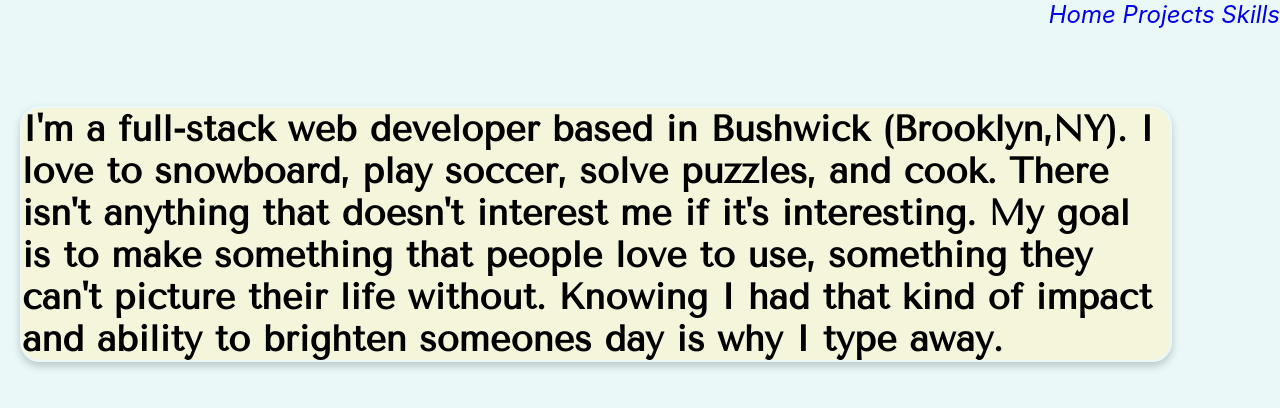
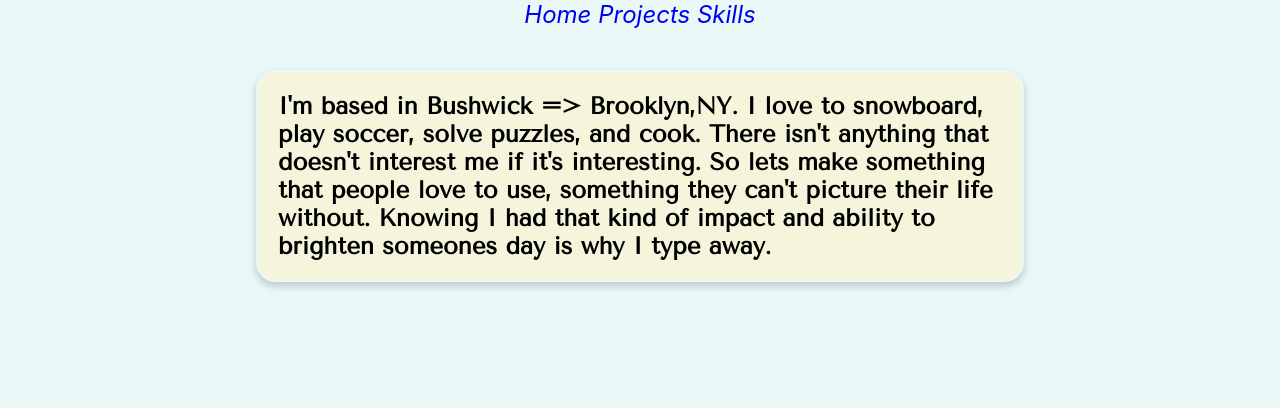
Before and after one commit to ojones311/personalwebsite, a React (Create React App) app in the folder personalwebsite/: page /about in a window 1280 px wide. Shown: the top 408 px of the page. Built offline with nearby package versions, Linux system fonts and the light colour scheme.

Commit message:
ui styling and spacing changes

```diff
--- a/personalwebsite/src/Components/About.jsx
+++ b/personalwebsite/src/Components/About.jsx
@@ -9,7 +9,7 @@ const About = () => {
             <animated.div style={fade}>
             <div className='bio-container'>
                 <p id='bio'>
-                    I'm a full-stack web developer based in Bushwick (Brooklyn,NY). I love to snowboard, play soccer, solve puzzles, and cook. There isn't anything that doesn't interest me if it's interesting. My goal is to make something that people love to use, something they can't picture their life without. Knowing I had that kind of impact and ability to brighten someones day is why I type away.
+                    I'm based in Bushwick {'=>'} Brooklyn,NY. I love to snowboard, play soccer, solve puzzles, and cook. There isn't anything that doesn't interest me if it's interesting. So lets make something that people love to use, something they can't picture their life without. Knowing I had that kind of impact and ability to brighten someones day is why I type away.
                 </p>
             </div>
             </animated.div>
--- a/personalwebsite/src/Components/Home.jsx
+++ b/personalwebsite/src/Components/Home.jsx
@@ -30,7 +30,7 @@ class Home extends Component {
         if(this.state.quoteState){
             return(
                 <div>
-                    <p>Dont like this quote? Click to fetch a new one</p>
+                    <p>Dont like this quote? Click to try a new one</p>
                 </div>
             )
         }
@@ -39,10 +39,12 @@ class Home extends Component {
         const {quote} = this.state
         return(
             <div className='home-page'>
-                <h1 id='home-heading'>Owen Jones </h1>
-                <h2 id='job-title'>Full Stack Web Developer</h2>
+                <div className='headings'>
+                    <h1 id='home-heading'>Hi, I'm Owen Jones and I'm a ......</h1>
+                    <h2 id='job-title'>Full Stack Web Developer</h2>
+                </div>
                 <div className='portfolio_info'>
-                    <img id='main-pic' src='./pics/portfolio_pic.jpg' alt='Profile' ></img>
+                    {/* <img id='main-pic' src='./pics/portfolio_pic.jpg' alt='Profile' ></img> */}
                     <About />
                 </div>
                 <div className='random-quote' onClick={this.changeQuote} onMouseEnter={()=> this.setState({quoteState: false })} onMouseLeave={()=> this.setState({ quoteState: true}) }>
--- a/personalwebsite/src/Components/NavBar.jsx
+++ b/personalwebsite/src/Components/NavBar.jsx
@@ -7,7 +7,6 @@ const NavBar = () => {
         <div className= 'nav-bar'>
             <nav id='nav'>
                 <Link to= "/"> Home </Link>{" "}
-                {/* <Link to= "/about"> About </Link>{" "} */}
                 <Link to= "/projects"> Projects </Link>{" "}
                 <Link to= "/skills"> Skills </Link>{" "}
             </nav>
--- a/personalwebsite/src/Components/ProjectCard.jsx
+++ b/personalwebsite/src/Components/ProjectCard.jsx
@@ -2,15 +2,15 @@ import React from 'react'
 import '../Styles/ProjectCard.css'
 
 const ProjectCard = (props) => {
-    const {id, name, mission, description, github, live, renderDescription} = props
+    const {id, name, mission, github, live} = props
     return (
         <div id='card'>
             <h2 id='proj-title'>{name}</h2>
             <p id={'mission' + id}>{mission}</p>
                 <div id='link-buttons' key={id}>
-                    <button id={name + '-githubbutton'} onClick={ () =>  window.location.href = github}>Github</button>
-                    <button id={name + '-livebutton'} onClick={() => { window.location.href = live}}>Live</button>
-            </div>
+                    <button id={name + '-githubbutton'} onClick={() =>  window.location.href = github}>Github</button>
+                    <button id={name + '-livebutton'} onClick={() => window.location.href = live}>Live</button>
+                </div>
         </div>
         )
 }
--- a/personalwebsite/src/Components/Skills.jsx
+++ b/personalwebsite/src/Components/Skills.jsx
@@ -1,10 +1,9 @@
 import React from 'react'
-import {useSpring, animated, useChain} from 'react-spring'
+import {useSpring, animated} from 'react-spring'
 import '../Styles/Skills.css'
 
 const Skills = () => {
     const fade = useSpring({opacity:1, from: {opacity:0}})
-
 
     return(
         <div>
@@ -32,8 +31,8 @@ const Skills = () => {
                     <div id='github-icon'>
                         <img src= './pics/GithubIcon.png' alt='GITHUB'></img>
                     </div>
-                    <div id='git-icon' alt='GIT'>
-                        <img src='./pics/GitIcon.png'></img>
+                    <div id='git-icon' >
+                        <img src='./pics/GitIcon.png' alt='GIT'></img>
                     </div>
                 </div>
             </animated.div>
--- a/personalwebsite/src/Styles/About.css
+++ b/personalwebsite/src/Styles/About.css
@@ -1,11 +1,13 @@
 .about-page {
-    width: 90%;
-    margin: 20px;
+    width: 60%;
+    margin: 0 auto;
 }
 
 #bio {
   font-family: 'Tenor Sans', sans-serif;
-  font-size: 36px;
+  margin: 0 auto;
+  padding: 20px;
+  font-size: 24px;
   font-weight: bold;
   background-color: beige;
   border-color:rgb(234, 248, 248);
--- a/personalwebsite/src/Styles/Home.css
+++ b/personalwebsite/src/Styles/Home.css
@@ -2,18 +2,24 @@
 .home-page {
     text-align: center;
     height: 100%;
-    /* width: 50%; */
 }
 
 #home-heading {
-    font-size: 72px;
-    text-align: center;
+    font-size: 48px;
 }
 #job-title {
-    font-size: 30px;
+    font-size: 185px;
+    margin: 10px;
 }
+
+.headings {
+    text-align: left;
+}
+
 .random-quote {
-    width: 100%;
+    margin: 0 auto;
+    text-align: center;
+    width: 70%;
     height: 140px;
     border-style: solid;
     border-width: 2px;
@@ -29,11 +35,11 @@
 .portfolio_info {
     padding: 10px;
     display: grid;
-    grid-template-columns: .5fr 1.5fr;
+    margin: 0 auto;
 }
 #main-pic {
     height: auto;
-    width: 400px;
+    width: 500px;
     opacity: .95;
     border-radius: 5px;
 }
--- a/personalwebsite/src/Styles/NavBar.css
+++ b/personalwebsite/src/Styles/NavBar.css
@@ -1,9 +1,10 @@
 .nav-bar {
-    text-align: right;
+    text-align: center;
     font-size: x-large;
     height: 50px;
     width: 100%;
     color: rgb(7, 7, 52);
+    /* padding: 20px; */
 }
 
 a {
--- a/personalwebsite/src/Styles/Projects.css
+++ b/personalwebsite/src/Styles/Projects.css
@@ -1,5 +1,6 @@
 #heading {
     text-align: center;
+    font-size: 48px;
 }
 
 .container {
```
